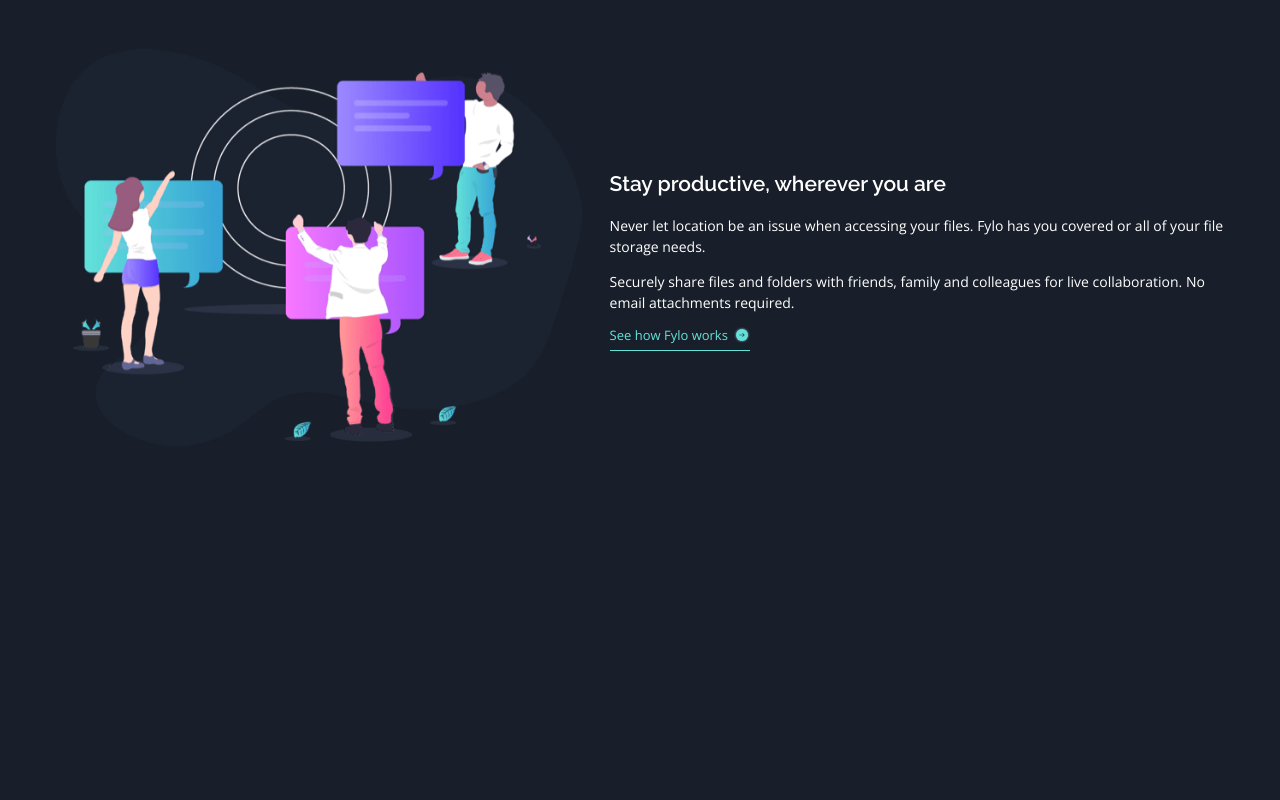
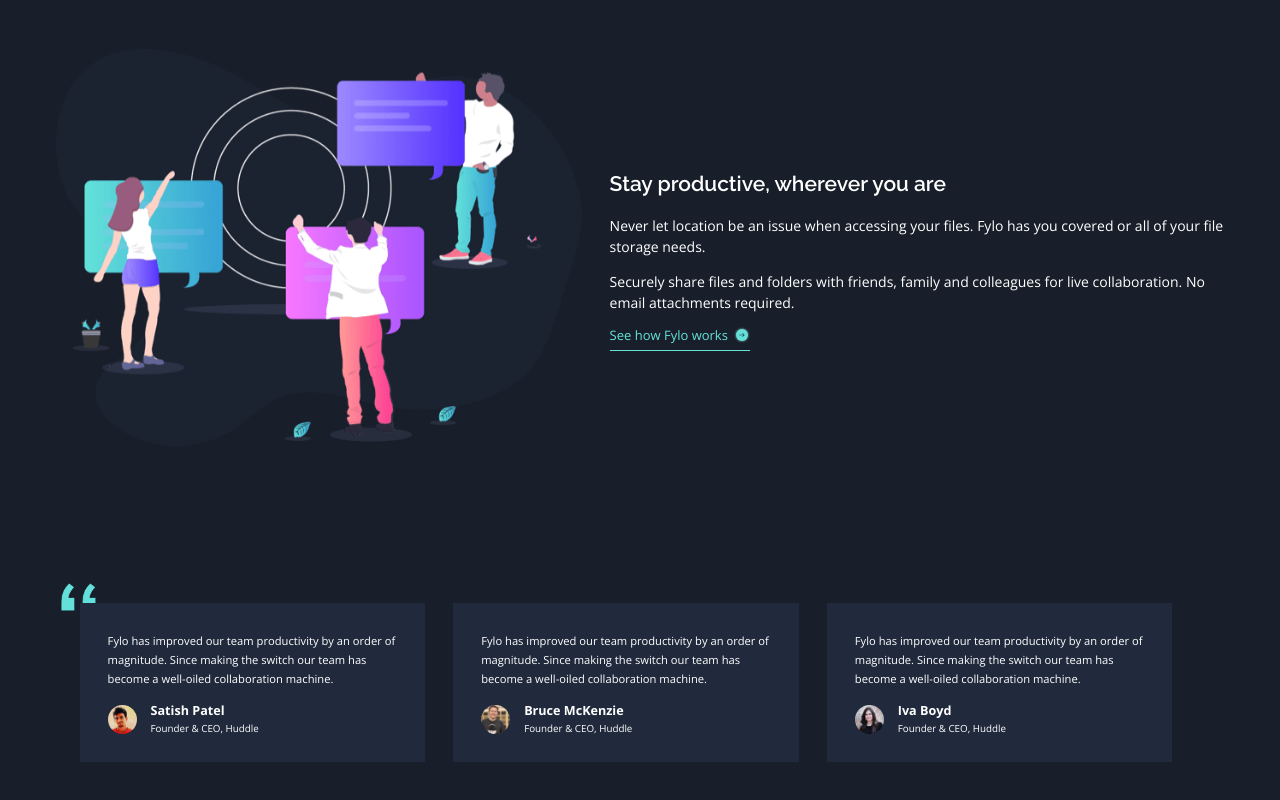
Before and after one commit to ChloeTalour/FrontEndMentorChallenge1, a React app: page / in a window 1280 px wide. Shown: the part 1278-2078 px from the top of the page. Before the commit the page ends 1781 px from the top, so only its background shows below. Built offline with nearby package versions, Linux system fonts and the light colour scheme.

Commit message:
teamTalk in progress

```diff
--- /dev/null
+++ b/src/assets/data/peopleData.js
@@ -0,0 +1,24 @@
+import img1 from 'src/assets/images/profile-1.jpg';
+import img2 from 'src/assets/images/profile-2.jpg';
+import img3 from 'src/assets/images/profile-3.jpg';
+
+export default [
+  {
+    description: 'Fylo has improved our team productivity by an order of magnitude. Since making the switch our team has become a well-oiled collaboration machine.',
+    image: img1,
+    name: 'Satish Patel',
+    specialisation: 'Founder & CEO, Huddle',
+  },
+  {
+    description: 'Fylo has improved our team productivity by an order of magnitude. Since making the switch our team has become a well-oiled collaboration machine.',
+    image: img2,
+    name: 'Bruce McKenzie',
+    specialisation: 'Founder & CEO, Huddle',
+  },
+  {
+    description: 'Fylo has improved our team productivity by an order of magnitude. Since making the switch our team has become a well-oiled collaboration machine.',
+    image: img3,
+    name: 'Iva Boyd',
+    specialisation: 'Founder & CEO, Huddle',
+  },
+];
--- a/src/components/Filo/index.js
+++ b/src/components/Filo/index.js
@@ -3,6 +3,7 @@
 import Introduction from 'src/components/Introduction';
 import Values from 'src/components/Values';
 import HowWork from 'src/components/HowWork';
+import TeamTalk from 'src/components/TeamTalk';
 
 const Filo = () => (
   <div className="filo">
@@ -10,6 +11,7 @@
     <Introduction />
     <Values />
     <HowWork />
+    <TeamTalk />
   </div>
 );
 
--- a/src/components/HowWork/styles.scss
+++ b/src/components/HowWork/styles.scss
@@ -70,12 +70,12 @@
 
 @media screen and (min-width: 1440px) {
   .howWork {
-    margin: 5em 10em 2em;
+    margin: 5em 5em 2em;
     &__img {
       width: 40%;
     }
     &__content {
-      width: 45%;
+      width: 40%;
       margin-left: 2em;
       &--title {
         font-size: 2em;
--- /dev/null
+++ b/src/components/TeamTalk/cardPeople.js
@@ -0,0 +1,33 @@
+import React from 'react';
+import PropTypes from 'prop-types';
+
+const CardPeople = ({
+  description,
+  img,
+  name,
+  specialisation,
+}) => (
+  <div className="card-people">
+    <p className="card-people__text">
+      {description}
+    </p>
+    <div className="card-people__presentation">
+      <img className="card-people__presentation--img" src={img} alt="people-avatar" />
+      <div className="card-people__presentation--people">
+        <p>{name}</p>
+        <p>{specialisation}</p>
+      </div>
+
+    </div>
+
+  </div>
+);
+
+CardPeople.propTypes = {
+  description: PropTypes.string.isRequired,
+  img: PropTypes.string.isRequired,
+  name: PropTypes.string.isRequired,
+  specialisation: PropTypes.string.isRequired,
+};
+
+export default CardPeople;
--- /dev/null
+++ b/src/components/TeamTalk/index.js
@@ -0,0 +1,27 @@
+import React from 'react';
+import quoteIcon from 'src/assets/images/bg-quotes.png';
+import data from 'src/assets/data/peopleData';
+import CardPeople from './cardPeople';
+import './styles.scss';
+
+const TeamTalk = () => {
+  const allData = data.map((elt) => (
+    <CardPeople
+      key={elt.name}
+      description={elt.description}
+      img={elt.image}
+      name={elt.name}
+      specialisation={elt.specialisation}
+    />
+  ));
+  return (
+    <div className="team-talk">
+      <img src={quoteIcon} alt="quote-icon" className="team-talk__img" />
+      <div className="team-talk__all-cards">
+        {allData}
+      </div>
+    </div>
+  );
+};
+
+export default TeamTalk;
--- /dev/null
+++ b/src/components/TeamTalk/styles.scss
@@ -0,0 +1,82 @@
+.team-talk {
+  width: 83%;
+  margin: 7em auto;
+  &__img {
+    width: 6%;
+    margin-left: .5em;
+  }
+}
+
+.card-people {
+  background-color: hsl(219, 30%, 18%);
+  padding: 2em;
+  margin-bottom: 2em;
+  &__text {
+    font-family: 'Open Sans', sans-serif;
+    line-height: 1.7em;
+    margin-bottom: 1.5em;
+    font-size: .8em;
+  }
+  &__presentation {
+    display: flex;
+    flex-wrap: wrap;
+    &--img {
+      border-radius: 100%;
+      width: 10%;
+    }
+    &--people {
+      padding-left: 1em;
+      & p:first-child {
+        font-family: 'Open Sans', sans-serif;
+        font-weight: 600;
+        padding-bottom: .5em;
+        font-size: .9em;
+      }
+      & p:last-child {
+        font-family: 'Open Sans', sans-serif;
+        font-size: .7em;
+      }
+    }
+  }
+}
+
+@media screen and (min-width: 768px) {
+  .team-talk {
+    width: 90%;
+    &__all-cards {
+      display: flex;
+      flex-wrap: wrap;
+      justify-content: center;
+    }
+    &__img {
+      position: relative;
+      top: 10px;
+      z-index: 0;
+    }
+  }
+  .card-people {
+    width: 45%;
+    margin-right: 1em;
+    z-index: 1;
+  }
+}
+
+@media screen and (min-width: 1024px) {
+  .team-talk {
+    &__img {
+      width: 3%;
+      left: -10px;
+    }
+  }
+  .card-people {
+    width: 30%;
+    margin-right: 2em;
+  }
+}
+
+@media screen and (min-width: 1440px) {
+  .card-people {
+    width: 30%;
+    margin-right: 3em;
+  }
+}
```
